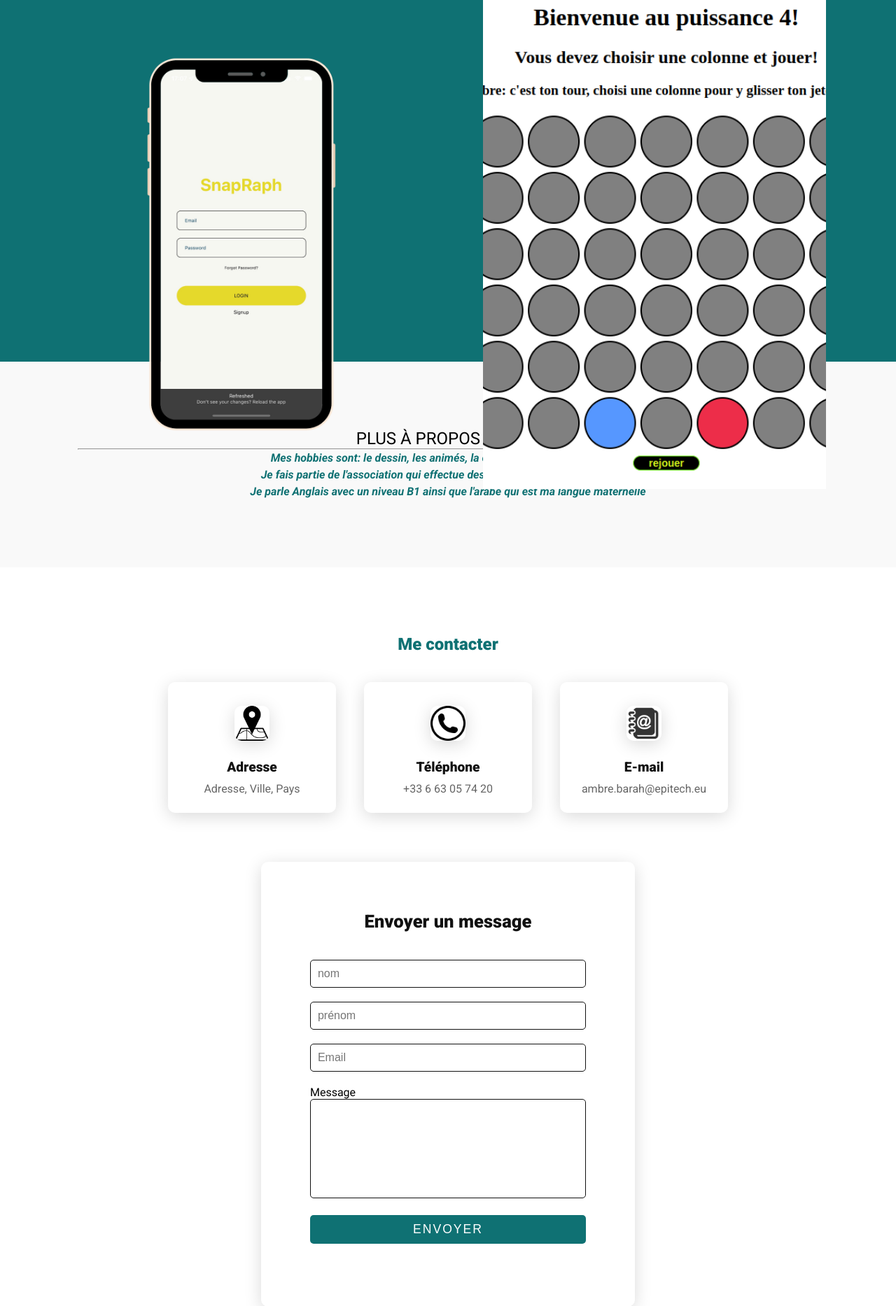
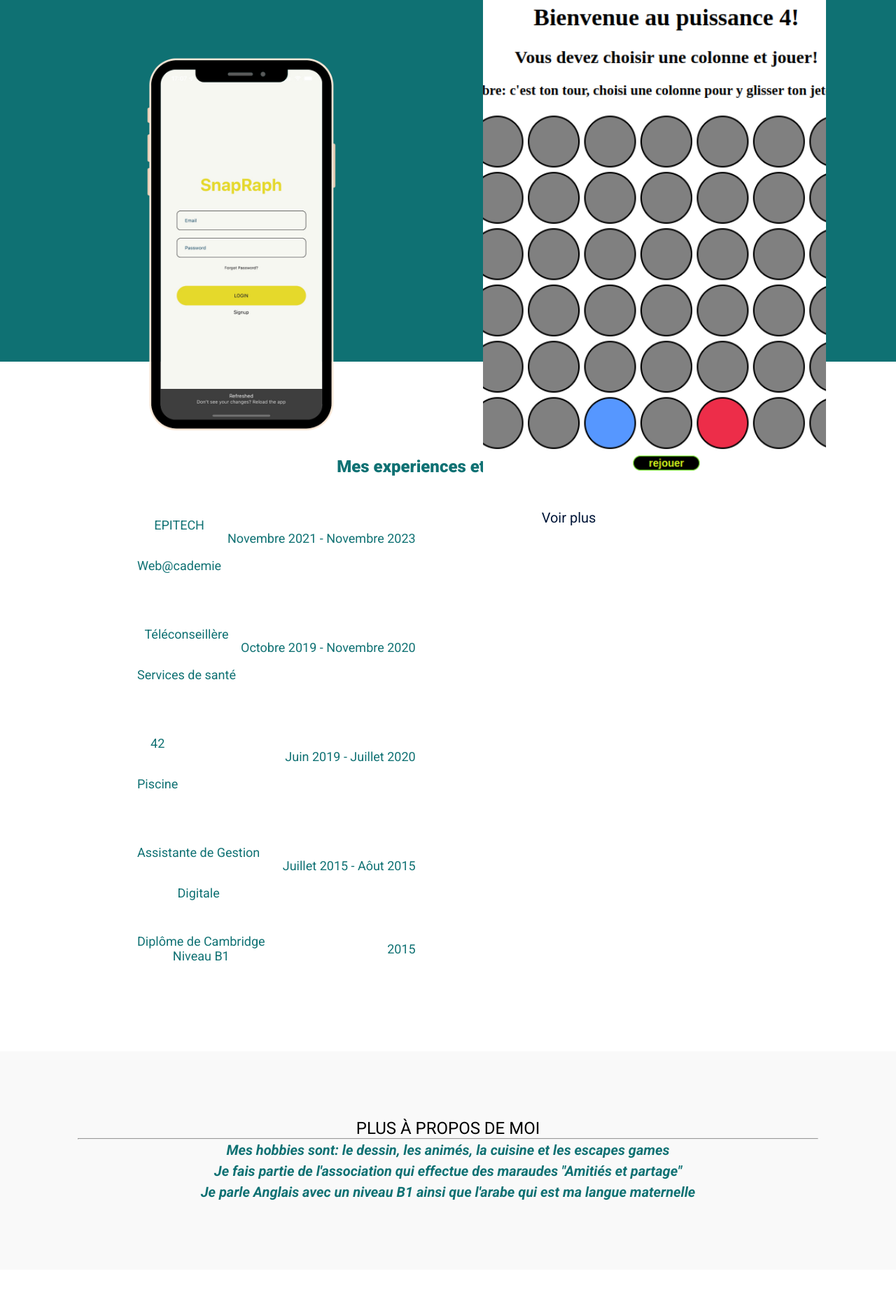
Before and after one commit to ambrebarah/portfo, a PHP site: page /home.html in a window 1280 px wide. Shown: the part 2101-3968 px from the top of the page at 70% size. Run offline with PHP 8.4, Linux system fonts and the light colour scheme.

Commit message:
portfolio

```diff
--- a/home.html
+++ b/home.html
@@ -43,7 +43,7 @@
     </div>
     <div class="right flex-1">
       <h6>Ambre Barah</h6>
-      <h1>Je suis<br> <span>Développeuse Web</span></h1>
+      <h1>Ambre Barah<br> <span>Développeuse Web</span></h1>
       <p> Je suis étudiante à la web@cadémie de Strasbourg en première année dans le Web développement</p>
       <h1><span>En recherche d'alternance</span></h1>
       <div>
@@ -57,7 +57,7 @@
   <section class="about" id="about">
     <div class="container flex items-centre reveal">
       <div class="left flex-1 justify-right">
-        <img src="log.png" height="400px" alt="profile pic">
+        <img src="Sans titre.png" height="400px" class="img" alt="profile pic">
       </div>
       <div class="right flex-1">
         <h1>À propos <span>de moi</span></h1>
@@ -74,7 +74,7 @@
 
     <!-- Skills section -->
     <section class="skills" id="skills">
-        <h2 class="skill-header reveal">My Top Skills</h2>
+        <h2 class="skill-header reveal">Mes skills</h2>
 
         <div class="skills-wrapper">
           <div class="first-set animate__animated animate__pulse">
@@ -168,29 +168,78 @@
             <div class="project-card reveal">
                 <img src="snap.png" class="project-img" alt="">
                 <div class="project-content">
-                    <h1 class="project-title">Snapchat</h1>
+                  <a href="https://github.com/ambrebarah/snapchat"><h1 class="project-title">Snapchat</h1></a>
                     <p class="project-info">
-                      Le projet snapchat réalisé sur expo en react
+                      Projet basé sur la réalisation d'un snapchat en react sur expo
                     </p>
-                    <div class="project-btn-grp">
-                      <a href="https://github.com/ambrebarah/snapchat" target="_blank" class="project-btn github"><button>Plus de détails</button></a>
-                    </div>
                 </div>
             </div>
             <div class="project-card reveal">
               <img src="puissance.png" class="project-img" alt="">
               <div class="project-content">
-                  <h1 class="project-title">Puissance 4 </h1>
+                <a href="https://github.com/ambrebarah/puissance4"><h1 class="project-title">Puissance 4 </h1></a>
                   <p class="project-info">
                     Projet basé sur le réalisation d'un puissance 4 en JavaScript
                   </p>
-                  <div class="project-btn-grp">
-                    <a href="https://github.com/ambrebarah/puissance4" target="_blank" class="project-btn github"><button>Plus de détails</button></a>
-                  </div>
               </div>
           </div>
         </div>
         </div>
+    </section>
+
+    <section class="experiences" id="experiences">
+      <div class="title reveal">
+        <h2 class="section-title">Mes experiences et diplômes</h2>
+      </div>
+      <div class="content">
+        <div class="column col-right reveal">
+          <div class="bar">
+            <div class="info">
+              <strong><span>EPITECH<br>Web@cademie</span></strong>
+              <span>Novembre 2021 - Novembre 2023</span>
+            </div>
+            </div>
+
+          <div class="bar">
+            <div class="info">
+             <strong><span>Téléconseillère<br>Services de santé</span></strong>
+              <span>Octobre 2019 - Novembre 2020</span>
+
+            </div>
+
+          </div>
+
+          <div class="bar">
+            <div class="info">
+              <strong><span>42<br>Piscine</span></strong>
+              <span>Juin 2019 - Juillet 2020</span>
+            </div>
+            </div>
+
+          <div class="bar">
+            <div class="info">
+              <strong><span>Assistante de Gestion<br>Digitale</span></strong>
+              <span>Juillet 2015 - Aôut 2015</span>
+            </div>
+
+
+
+          </div>
+
+
+          <div class="bar">
+            <div class="info">
+             <span>Diplôme de Cambridge<br>Niveau B1</span>
+              <span>2015</span>
+            </div>
+
+          </div>
+        </div>
+        <div class="column col-left reveal">
+
+          <a download="CV_ambre_barah"  class="plus" a href="Blanc et blanc Photographe Entreprise CV.pdf">Voir plus</a>
+        </div>
+      </div>
     </section>
 
     <section id="more" class="more">
--- a/styles.css
+++ b/styles.css
@@ -281,6 +281,10 @@
     background-color: transparent;
   }
 
+  .project-content h1:hover {
+
+    font-weight: bold;
+  }
 
 
   .skills {
@@ -378,6 +382,7 @@
   text-transform: capitalize;
   text-align: center;
   font-weight: 300;
+  cursor: pointer;
 }
 
 .project-info{
@@ -388,22 +393,6 @@
   color: #011638;
 }
 
-.project-btn-grp{
-  display: grid;
-  grid-template-columns: repeat(2, 1fr);
-  grid-gap: 20px;
-}
-
-.project-btn.github button{
-  height: 40px;
-  text-transform: capitalize;
-  font-size: 18px;
-  border: none;
-  color: #fff;
-  cursor: pointer;
-  background:none;
-
-}
 
 
 
@@ -431,6 +420,7 @@
 
     background-color: #0F7173;
   }
+
   section.about h1{
     margin-bottom: 1rem;
     font-size: 1.6rem;
@@ -466,9 +456,69 @@
     background: var(--secondary-color);
   }
 
+  .experiences{
+  background: white;
+}
+
+
+.experiences .content{
+  position: relative;
+  width: 100%;
+  display: flex;
+
+  color: var(--secondary-color);
+  margin-top: 20px;
+  font-size: 50px;
+}
+
+.experiences .content .col-left{
+  position: relative;
+  width: 46%;
+}
+
+.experiences .content .col-left .content-title{
+  margin-bottom: 20px;
+}
+
+
+.experiences {
+  max-width: 68.75rem;
+  margin: auto;
+  text-align: center;
+  margin-top: 2.5rem;
+}
+
+.experiences .content .col-right{
+  position: relative;
+  width: 46%;
+}
+
+.experiences .content .col-right .bar{
+  margin-bottom: 15px;
+  padding: 10px;
+}
+
+.experiences .content .col-right .bar .info{
+  display: flex;
+  align-items: center;
+  justify-content: space-between;
+  margin-bottom: 5px;
+}
+
+.experiences .content .col-right .bar .info span{
+  font-size: 18px;
+  font-weight: 500;
+}
+
+.plus {
+
+  font-size: 20px;
+}
+
+
   .more p {
     font-style: italic;
-    font-size: 16px;
+    font-size: 20px;
     line-height: 1.5;
   }
 
```
Also changed, not shown: Sans titre.png (added).
